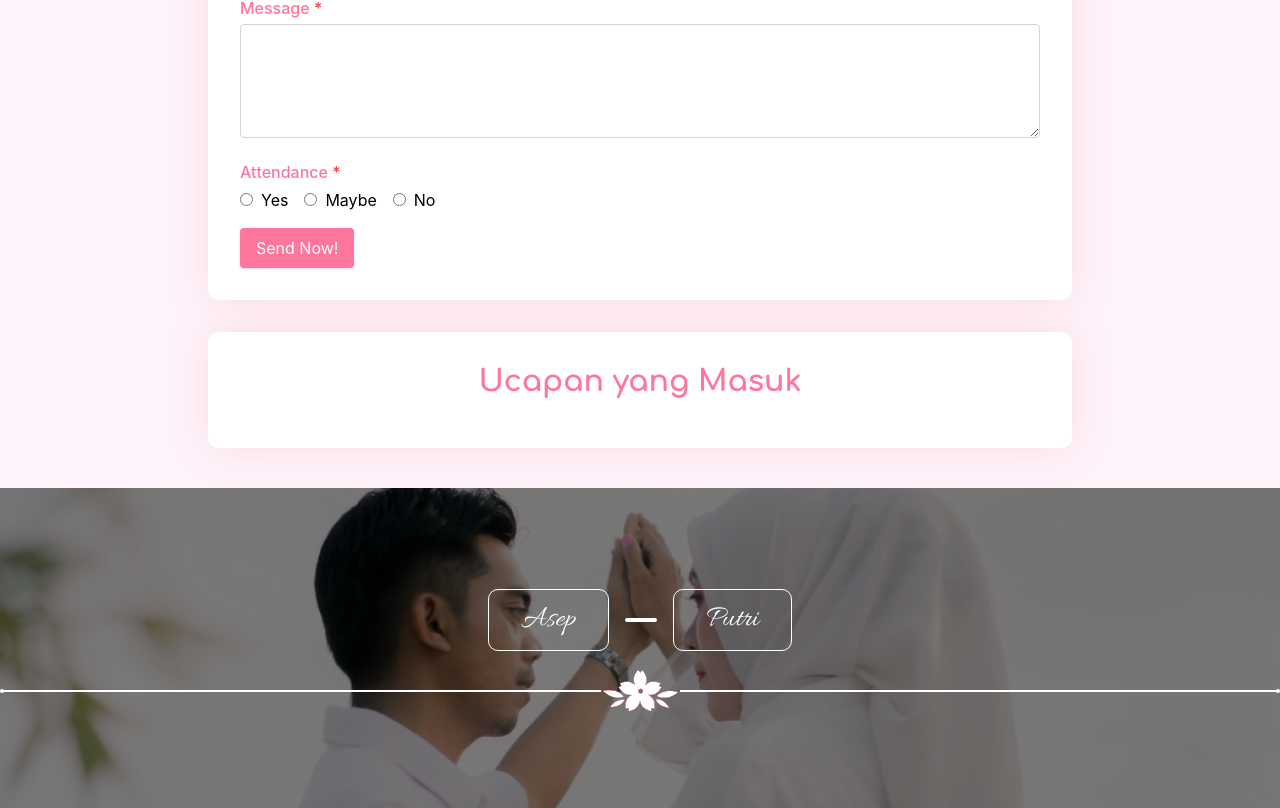
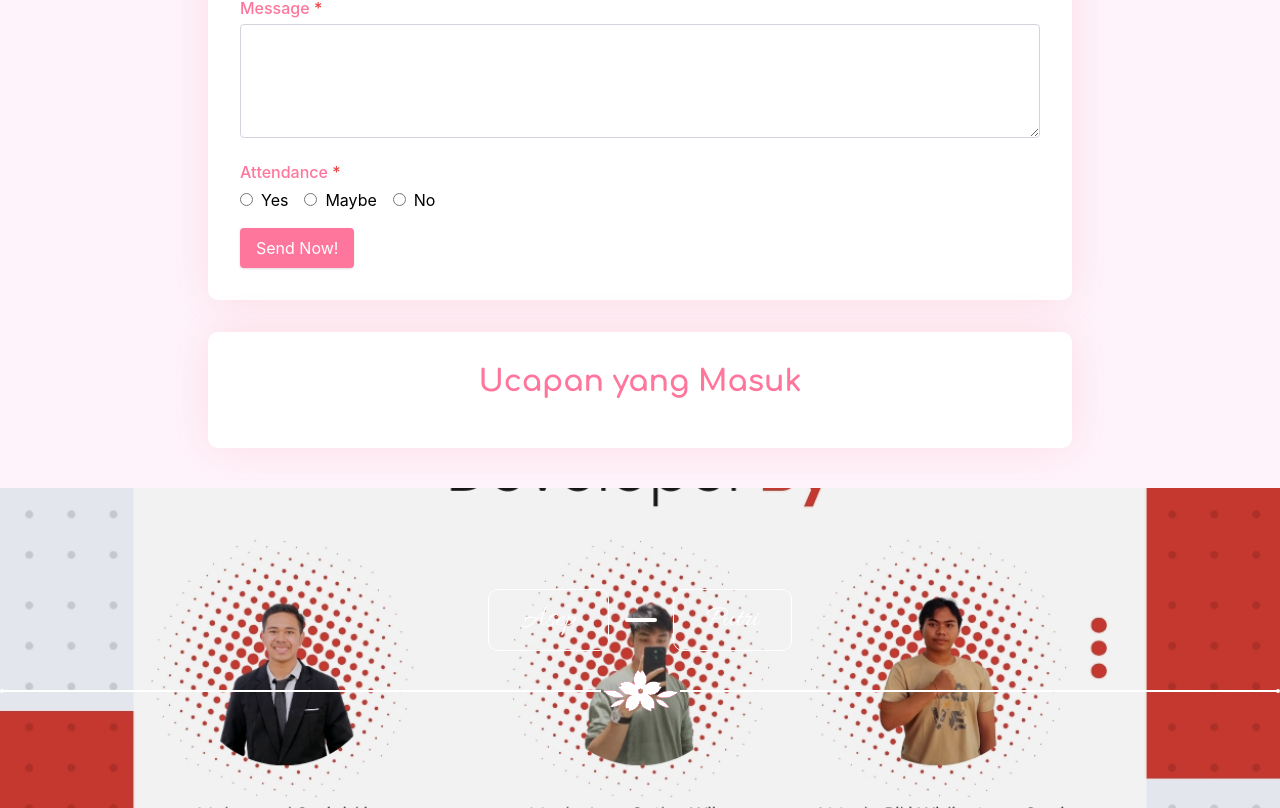
Before and after one commit to RikiSanjayaa/wedding-inv-web, a Next.js app: page / in a window 1280 px wide. Shown: the part 7398-8206 px from the top of the page. Built offline with nearby package versions, Linux system fonts and the light colour scheme.

Commit message:
Developer by di pooter

```diff
--- a/components/page/Footer.js
+++ b/components/page/Footer.js
@@ -4,7 +4,7 @@ export default function Footer() {
   return (
     <div
       className="relative inset-0 bg-cover bg-center h-44 md:h-60 lg:h-80"
-      style={{ backgroundImage: 'url(/images/landing_img.png)' }}
+      style={{ backgroundImage: 'url(/images/depelover.jpg)' }}
     >
       {/* Overlay hitam dengan kecerahan 5 */}
       <div className="absolute inset-0 bg-black opacity-5"></div>
```
Also changed, not shown: public/images/depelover.jpg (added).
